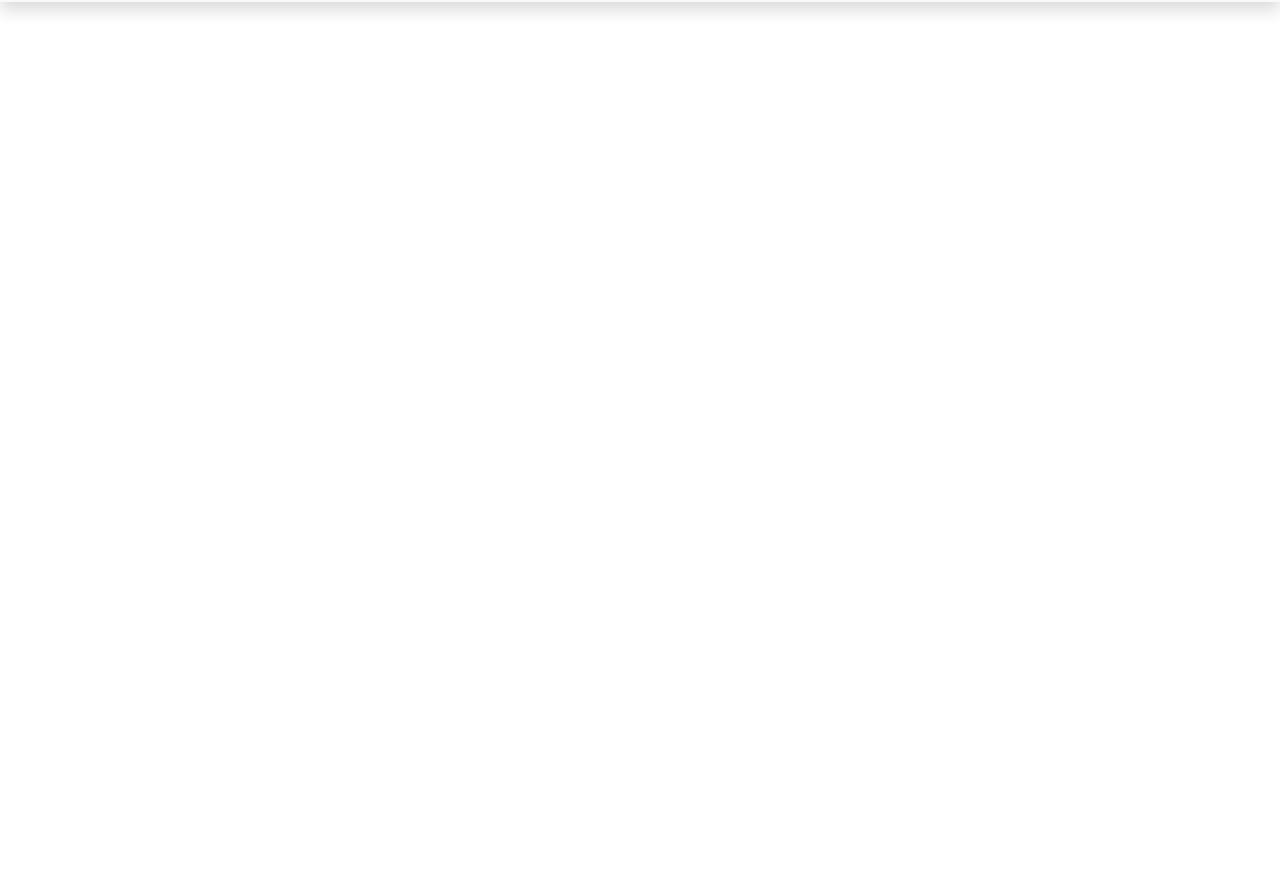
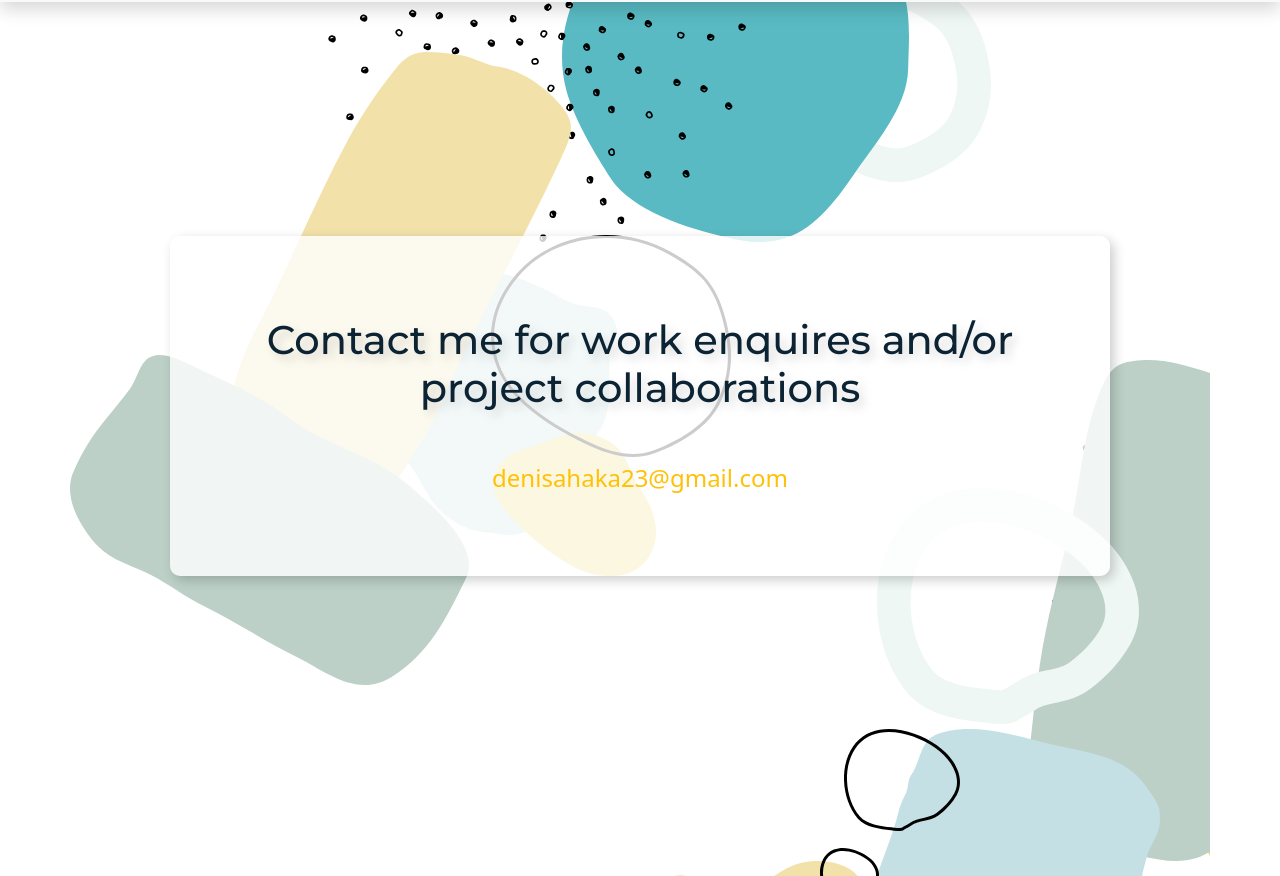
Before and after one commit to Deni-ux/Portfolio-project-1, a plain HTML site: page contact.html in a window 1280 px wide. Shown: the part 64-940 px from the top of the page. Before the commit the page ends 800 px from the top, so only its background shows below. Drawn offline with nearby package versions, Linux system fonts and the light colour scheme.

Commit message:
updated contact page

```diff
--- a/contact.html
+++ b/contact.html
@@ -73,6 +73,11 @@
           </div>
         </div>
       </nav>
+     <div class="container container-work">
 
+        <div class="wrapper text-center">
+        <h1 class="mb-5">Contact me for work enquires and/or project collaborations</h1>
+        <a href="mailto:denisahaka23@gmail.com" class="text-decoration-none link-warning fw-regular fs-4">denisahaka23@gmail.com</a>
+     </div> </div>
   </body>
 </html>
```
